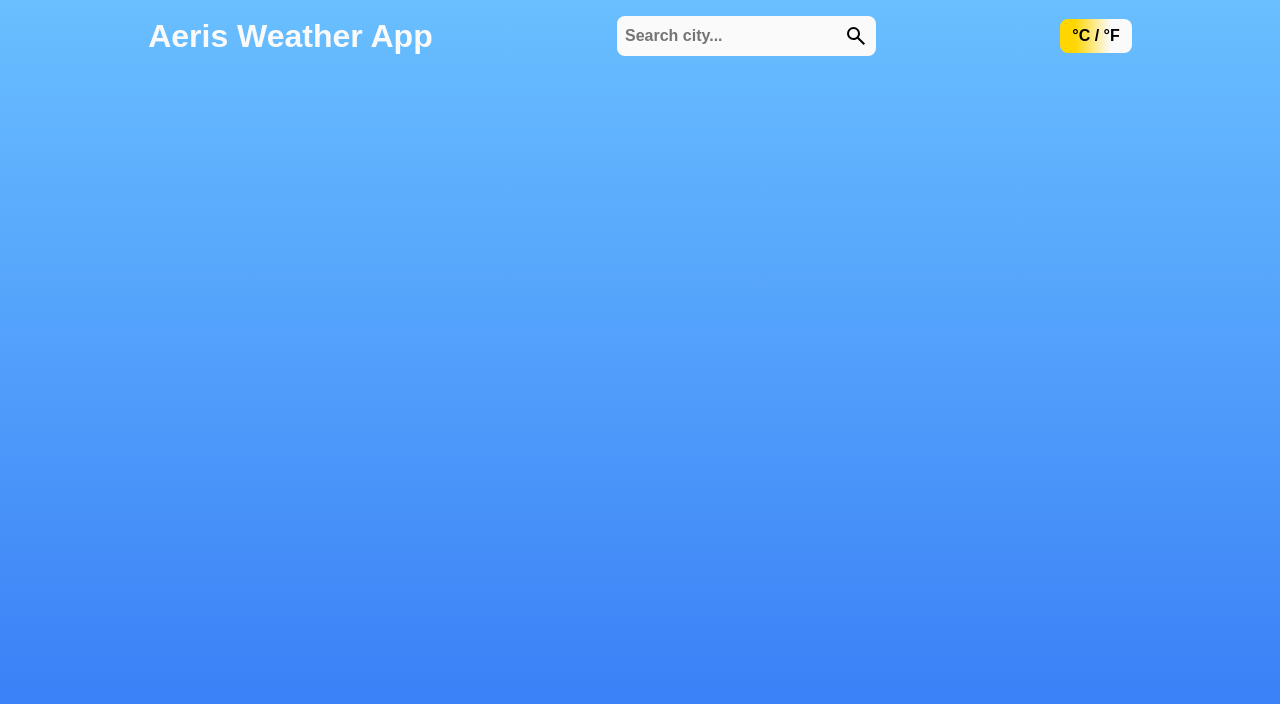
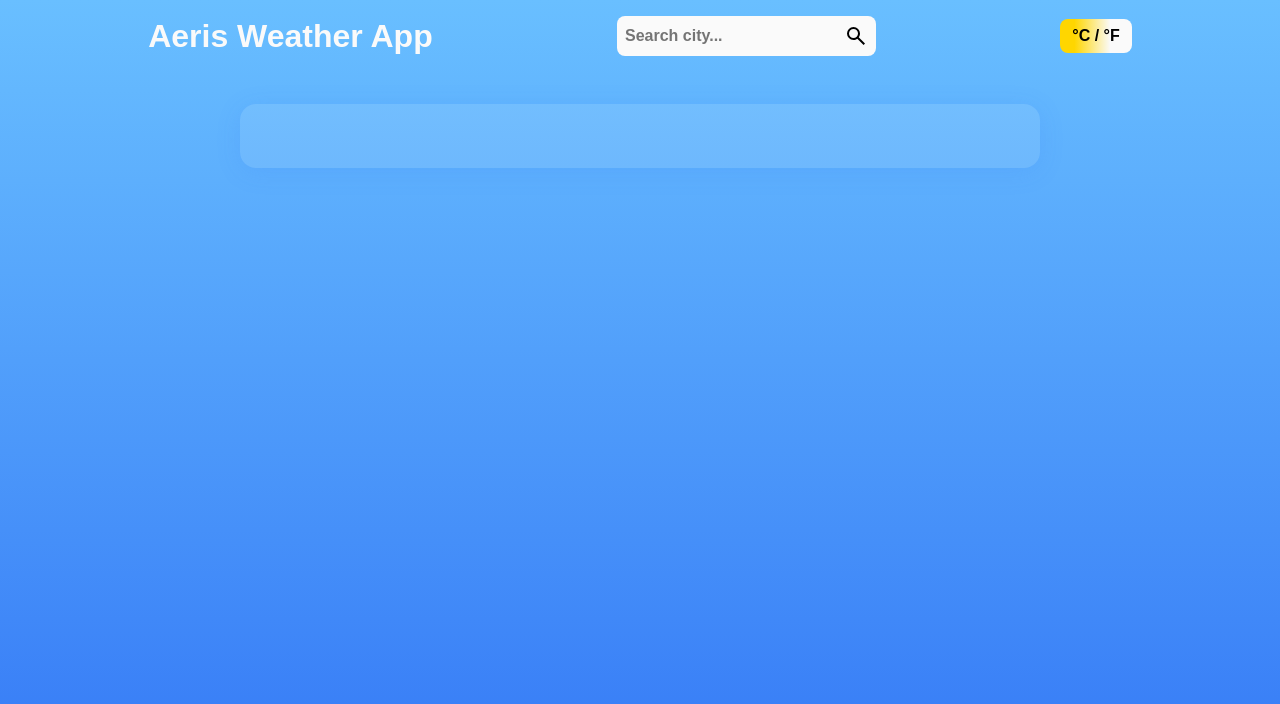
Before and after one commit to OguzhanKadakal/weather-app, a website built with webpack: page src/index.html in a window 1280 px wide. Built offline with nearby package versions, Linux system fonts and the light colour scheme; no server answers; a web font is replaced by a local one.

Commit message:
Refactor search input class and add styling for weather info container

```diff
--- a/src/modules/dom.js
+++ b/src/modules/dom.js
@@ -16,7 +16,9 @@ function createDOM() {
   const searchInput = document.createElement('input');
   searchInput.type = 'text';
   searchInput.placeholder = 'Search city...';
-  searchInput.className = 'search-input';
+  searchInput.className = 'search-box';
+  searchInput.id = 'search-input';
+
 
   const searchButton = document.createElement('button');
   searchButton.type = 'button';
--- a/src/styles.css
+++ b/src/styles.css
@@ -98,3 +98,12 @@ a {
 .toggle-temp:active {
   transform: scale(1.0);
 }
+
+.weather-info-container {
+  background: rgba(255, 255, 255, 0.10);
+  border-radius: 16px;
+  box-shadow: 0 4px 24px rgba(52, 120, 246, 0.15);
+  padding: 2rem;
+  max-width: 800px;
+  margin: 2rem auto;
+}
```
